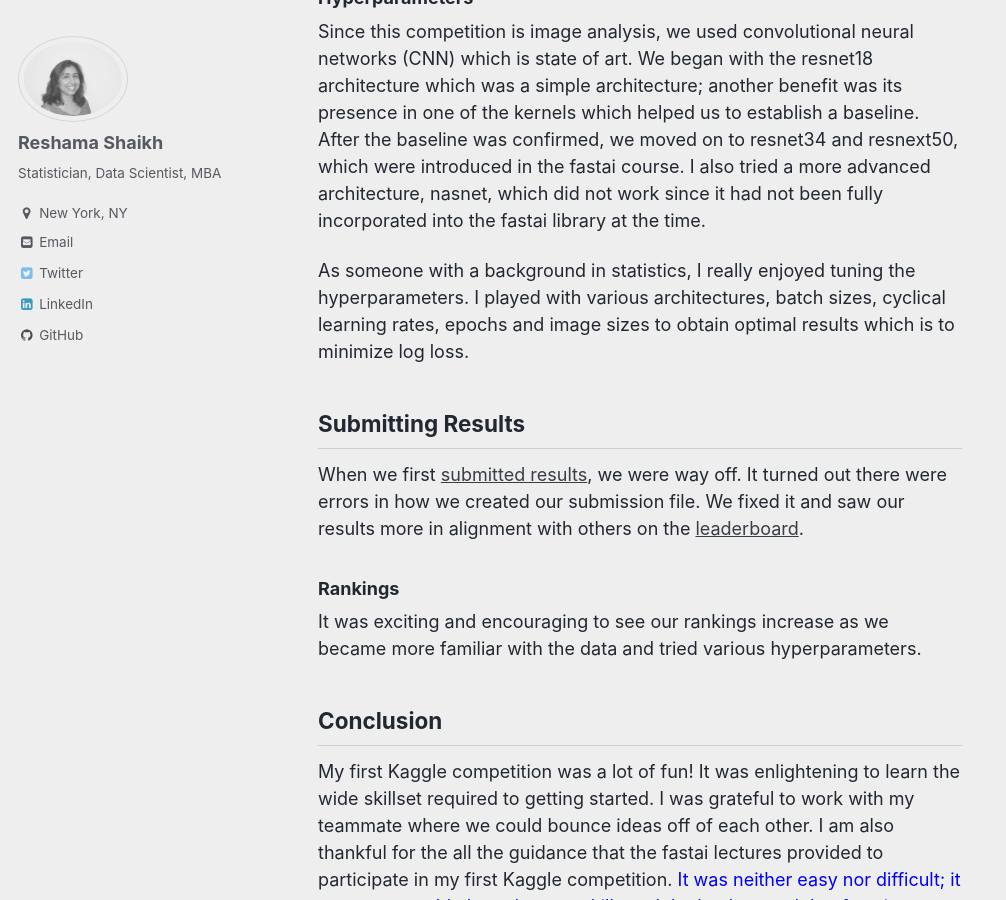
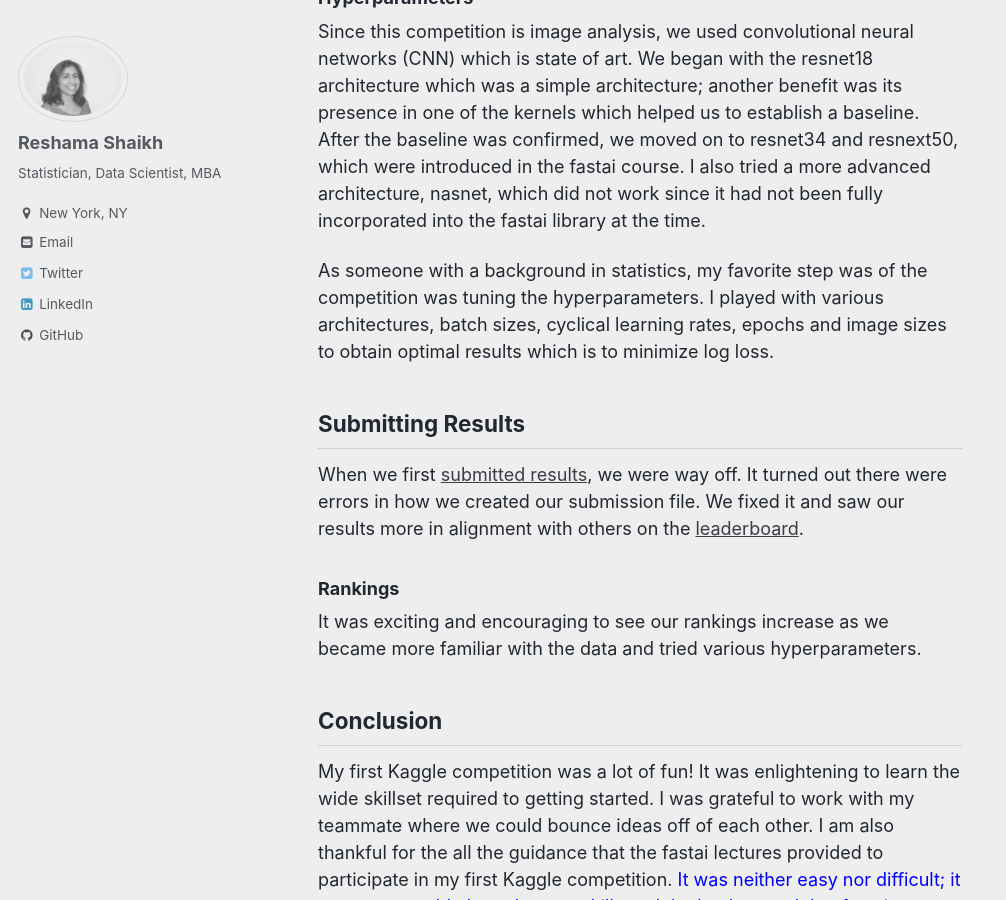
Before and after one commit to reshamas/reshamas.github.io, a Jekyll site: the page built from _posts/2018-04-18-my-first-kaggle-competition.md, in a window 1280 px wide and 900 px high, scrolled down 4149 px. Shown: the whole window, without its empty margins (0-1006 px from the left). Built offline with Jekyll 4.4.1, drawn with Linux system fonts in a browser that asks for light colours; emoji names are drawn with the system emoji font.

Commit message:
Update 2018-04-18-my-first-kaggle-competition.md

```diff
--- a/_posts/2018-04-18-my-first-kaggle-competition.md
+++ b/_posts/2018-04-18-my-first-kaggle-competition.md
@@ -71,7 +71,7 @@
 ### Hyperparameters
 Since this competition is image analysis, we used convolutional neural networks (CNN) which is state of art.  We began with the resnet18 architecture which was a simple architecture; another benefit was its presence in one of the kernels which helped us to establish a baseline.  After the baseline was confirmed, we moved on to resnet34 and resnext50, which were introduced in the fastai course.  I also tried a more advanced architecture, nasnet, which did not work since it had not been fully incorporated into the fastai library at the time.
 
-As someone with a background in statistics, I really enjoyed tuning the hyperparameters.  I played with various architectures, batch sizes, cyclical learning rates, epochs and image sizes to obtain optimal results which is to minimize log loss.
+As someone with a background in statistics, my favorite step was of the competition was tuning the hyperparameters.  I played with various architectures, batch sizes, cyclical learning rates, epochs and image sizes to obtain optimal results which is to minimize log loss.
 
 ## Submitting Results
 When we first [submitted results](https://www.kaggle.com/c/statoil-iceberg-classifier-challenge/submissions?sortBy=date&group=all&page=1), we were way off.  It turned out there were errors in how we created our submission file.  We fixed it and saw our results more in alignment with others on the [leaderboard](https://www.kaggle.com/c/statoil-iceberg-classifier-challenge/leaderboard).
```
